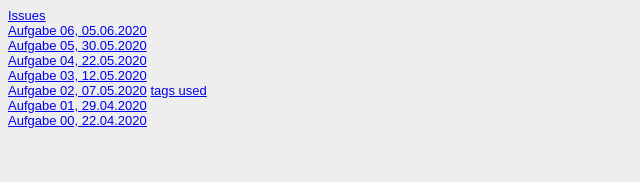
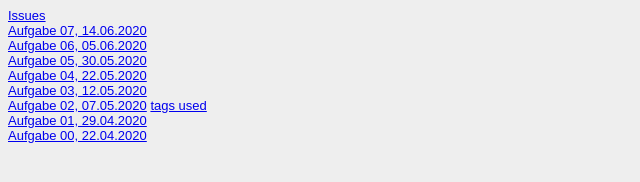
Before and after one commit to doanmaip/GiS_SoSe2020, a plain HTML site: page Steckbrief/steckbrief.htm in a window 1280 px wide. Shown: the whole page, without its empty margins (0-640 px from the left). Drawn offline with Linux system fonts and the light colour scheme.

Commit message:
aufgabe07

```diff
--- a/Steckbrief/steckbrief.htm
+++ b/Steckbrief/steckbrief.htm
@@ -16,6 +16,7 @@
 <body>
     <!-- Hier die Links zu den gelösten Aufgaben einstellen, aktuelle oben, alte stehen lassen! Format: Aufgabenbezeichnung, Datum -->
     <a href="https://github.com/doanmaip/GiS_SoSe_20/issues" target="_blank">Issues</a> <br>
+    <a href="http://doanmaip.github.io/GiS_SoSe_20/Aufgabe07/index.html" target="_blank">Aufgabe 07, 14.06.2020</a> <br>
     <a href="http://doanmaip.github.io/GiS_SoSe_20/Aufgabe06/index.html" target="_blank">Aufgabe 06, 05.06.2020</a> <br>
     <a href="http://doanmaip.github.io/GiS_SoSe_20/Aufgabe05/index.html" target="_blank">Aufgabe 05, 30.05.2020</a> <br>
     <a href="http://doanmaip.github.io/GiS_SoSe_20/Aufgabe04/index.html" target="_blank">Aufgabe 04, 22.05.2020</a> <br>
```
